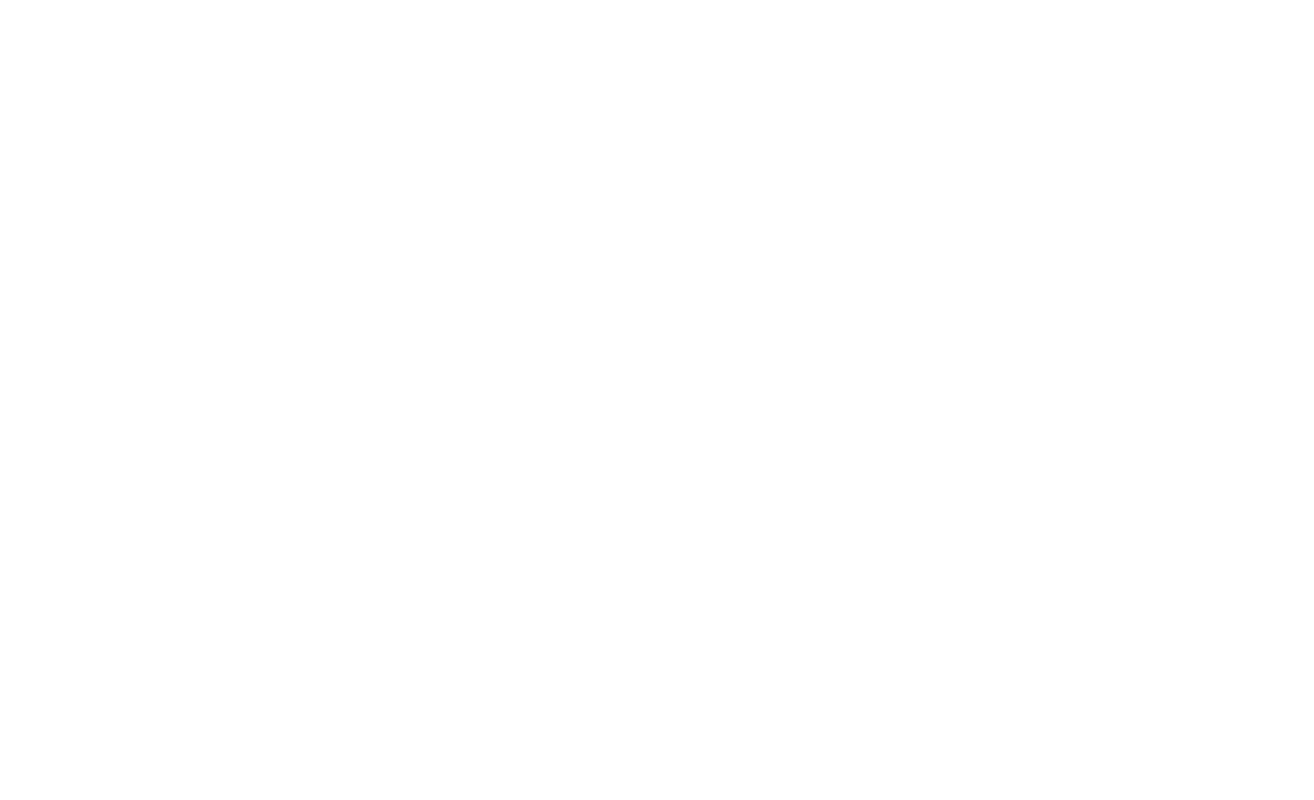
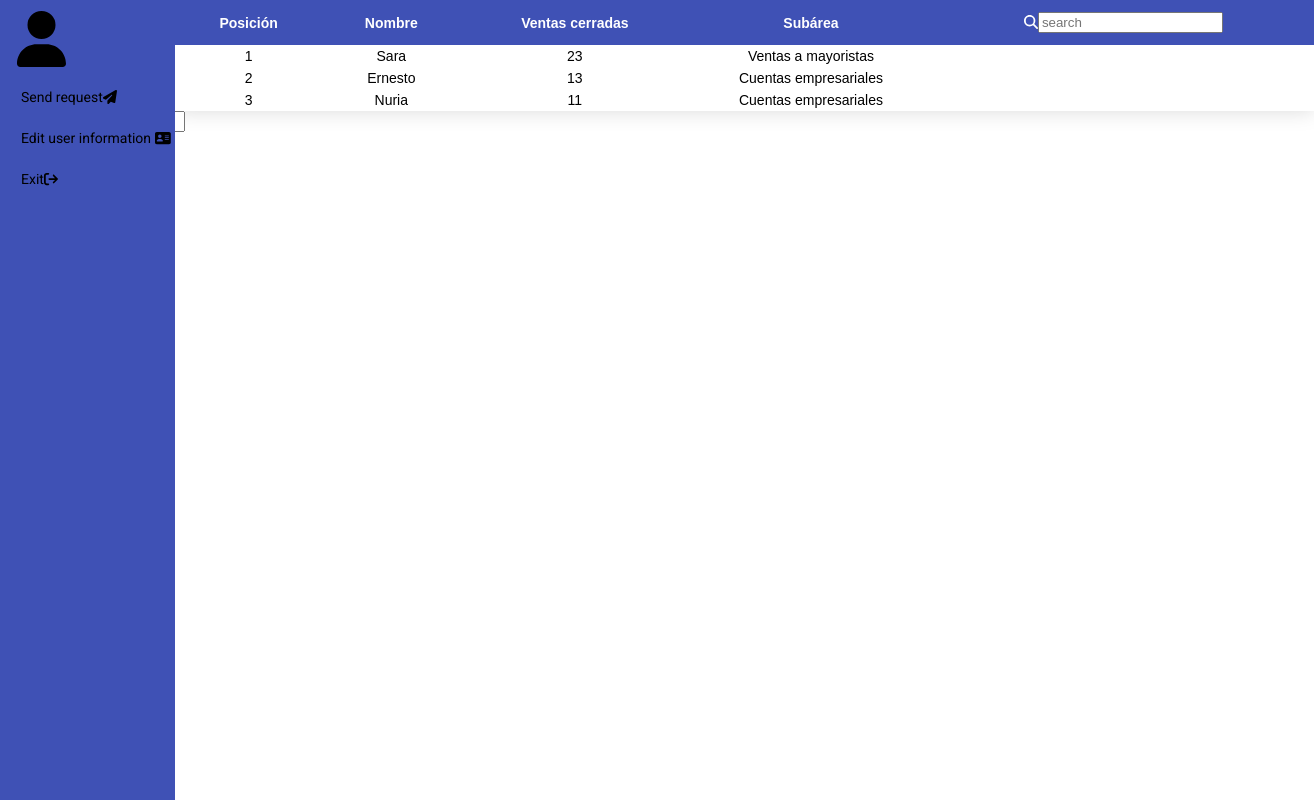
Before and after one commit to DoseiBrayin/TELECO-CRM, an Angular app in the folder front-end/TELECONUNICACIONES/: page /index-admin in a window 1280 px wide. Shown: the whole page, 1314 px wide, since content can reach past the window. Built offline with nearby package versions, Linux system fonts and the light colour scheme.

Commit message:
Feat(Front-end): The view is created to search for customer requests

```diff
--- a/front-end/TELECONUNICACIONES/package.json
+++ b/front-end/TELECONUNICACIONES/package.json
@@ -21,7 +21,10 @@
     "@angular/platform-browser-dynamic": "~13.3.0",
     "@angular/router": "~13.3.0",
     "@fortawesome/fontawesome-free": "^6.2.0",
+    "@popperjs/core": "^2.11.6",
+    "bootstrap": "^5.2.2",
     "font-awesome": "^4.7.0",
+    "jquery": "^3.6.1",
     "rxjs": "~7.5.0",
     "tslib": "^2.3.0",
     "zone.js": "~0.11.4"
--- a/front-end/TELECONUNICACIONES/src/app/app-routing.module.ts
+++ b/front-end/TELECONUNICACIONES/src/app/app-routing.module.ts
@@ -10,7 +10,8 @@
   { path: 'index-usuario', component: IndexUsuarioComponent },
   { path: 'request-usuario', component: RequestUsuarioComponent},
   { path: 'edit-usuario', component: EditUsuarioComponent},
-  { path: 'index-admin', component: IndexAdminComponent}
+  { path: 'index-admin', component: IndexAdminComponent},
+
 ];
 
 @NgModule({
--- a/front-end/TELECONUNICACIONES/src/app/app.component.html
+++ b/front-end/TELECONUNICACIONES/src/app/app.component.html
@@ -1,4 +1,2 @@
-<nav>
 
-</nav>
 <router-outlet></router-outlet>
--- a/front-end/TELECONUNICACIONES/src/app/app.module.ts
+++ b/front-end/TELECONUNICACIONES/src/app/app.module.ts
@@ -8,8 +8,14 @@
 import { IndexUsuarioComponent } from './index-usuario/index-usuario.component';
 import { RequestUsuarioComponent } from './request-usuario/request-usuario.component';
 import { EditUsuarioComponent } from './edit-usuario/edit-usuario.component';
+import {MatTableModule} from '@angular/material/table';
+import {MatPaginatorModule} from '@angular/material/paginator';
+import {MatSelectModule} from '@angular/material/select';
+import {MatDialogModule} from '@angular/material/dialog';
+
 import { IndexAdminComponent } from './index-admin/index-admin.component';
-import {MatTableModule} from '@angular/material/table';
+
+
 
 @NgModule({
   declarations: [
@@ -18,14 +24,28 @@
     IndexUsuarioComponent,
     RequestUsuarioComponent,
     EditUsuarioComponent,
-    IndexAdminComponent
+    IndexAdminComponent,
+
+
+
 
   ],
   imports: [
     BrowserModule,
     AppRoutingModule,
     BrowserAnimationsModule,
-    MatTableModule
+    MatTableModule,
+    MatPaginatorModule,
+    MatSelectModule,MatDialogModule
+  ],
+  exports: [
+    BrowserModule,
+    AppRoutingModule,
+    BrowserAnimationsModule,
+    MatTableModule,
+    MatPaginatorModule,
+    MatSelectModule,
+    MatDialogModule
   ],
   providers: [],
   bootstrap: [AppComponent]
--- a/front-end/TELECONUNICACIONES/src/app/edit-usuario/edit-usuario.component.html
+++ b/front-end/TELECONUNICACIONES/src/app/edit-usuario/edit-usuario.component.html
@@ -10,9 +10,9 @@
         </div>
         <p></p>
         <ul>
-            <li><a href="#home">Send request<i class="fa fa-paper-plane" aria-hidden="true"></i></a></li>
-            <li><a href="#news">Edit user information <i class="fa fa-address-card" aria-hidden="true"></i></a></li>
-            <li class="salir"><a href="#news">Exit<i class="fa fa-sign-out" aria-hidden="true"></i></a></li>
+          <li><a routerLink="/index-usuario">Home <i class="fa fa-home" aria-hidden="true"></i></a></li>
+            <li><a routerLink="/request-usuario">Send request<i class="fa fa-paper-plane" aria-hidden="true"></i></a></li>
+            <li class="salir"><a routerLink="/login">Exit<i class="fa fa-sign-out" aria-hidden="true"></i></a></li>
         </ul>
     </div>
 
--- a/front-end/TELECONUNICACIONES/src/app/index-admin/index-admin.component.html
+++ b/front-end/TELECONUNICACIONES/src/app/index-admin/index-admin.component.html
@@ -1,63 +1,52 @@
-  <!-- Position Column
 <!DOCTYPE html>
 
 <link rel="icon" type="image/x-icon" href="assets/favicon.ico" />
 <html>
 
 <body>
+
     <div class="menu">
         <div class="user">
             <i class="fa fa-user fa-4x" aria-hidden="true"></i>
         </div>
         <p></p>
         <ul>
-            <li><a href="#home">Send request<i class="fa fa-paper-plane" aria-hidden="true"></i></a></li>
-            <li><a href="#news">Edit user information <i class="fa fa-address-card" aria-hidden="true"></i></a></li>
-            <li class="salir"><a href="#news">Exit<i class="fa fa-sign-out" aria-hidden="true"></i></a></li>
+            <li><a routerLink="/request-usuario">Send request<i class="fa fa-paper-plane" aria-hidden="true"></i></a></li>
+            <li><a routerLink="/edit-usuario">Edit user information <i class="fa fa-address-card" aria-hidden="true"></i></a></li>
+            <li class="salir"><a routerLink="/login">Exit<i class="fa fa-sign-out" aria-hidden="true"></i></a></li>
+
 
         </ul>
     </div>
-<div>
+    <table class="content-table">
+        <thead>
+            <tr>
+                <th>Posición</th>
+                <th>Nombre</th>
+                <th>Ventas cerradas</th>
+                <th>Subárea</th>
+                <th><i class="fa fa-search" aria-hidden="true"></i><input type="text" name="introducir_nombre" id="nombre" required="obligatorio" placeholder="search" ></th>
+            </tr>
+        </thead>
+        <tbody>
+            <tr>
+                <td>1</td>
+                <td>Sara</td>
+                <td>23</td>
+                <td>Ventas a mayoristas</td>
+            </tr>
+            <td>2</td>
+            <td>Ernesto</td>
+            <td>13</td>
+            <td>Cuentas empresariales</td>
+            <tr>
+                <td>3</td>
+                <td>Nuria</td>
+                <td>11</td>
+                <td>Cuentas empresariales</td>
+            </tr>
+        </tbody>
+    </table>
 
-    <div class="mat-elevation-z8">
-        <table mat-table [dataSource]="dataSource">
-
-
-          <ng-container matColumnDef="position">
-            <th mat-header-cell *matHeaderCellDef> No. </th>
-            <td mat-cell *matCellDef="let element"> {{element.position}} </td>
-          </ng-container>
-
-
-          <ng-container matColumnDef="name">
-            <th mat-header-cell *matHeaderCellDef> Name </th>
-            <td mat-cell *matCellDef="let element"> {{element.name}} </td>
-          </ng-container>
-
-
-          <ng-container matColumnDef="weight">
-            <th mat-header-cell *matHeaderCellDef> Weight </th>
-            <td mat-cell *matCellDef="let element"> {{element.weight}} </td>
-          </ng-container>
-
-
-          <ng-container matColumnDef="symbol">
-            <th mat-header-cell *matHeaderCellDef> Symbol </th>
-            <td mat-cell *matCellDef="let element"> {{element.symbol}} </td>
-          </ng-container>
-
-          <tr mat-header-row *matHeaderRowDef="displayedColumns"></tr>
-          <tr mat-row *matRowDef="let row; columns: displayedColumns;"></tr>
-        </table>
-
-        <mat-paginator [pageSizeOptions]="[5, 10, 20]"
-                       showFirstLastButtons
-                       aria-label="Select page of periodic elements">
-        </mat-paginator>
-      </div>
-
-
-</div>
+<input placeholder="hola">
 </body>
-
--->
--- a/front-end/TELECONUNICACIONES/src/app/index-admin/index-admin.component.scss
+++ b/front-end/TELECONUNICACIONES/src/app/index-admin/index-admin.component.scss
@@ -1,7 +1,7 @@
 .menu {
 
 
-    background-color: #3F51B5;
+    background-color:#3F51B5;
     height: 100%; /* Full height */
     position: fixed; /* Make it stick, even on scroll */
     overflow: auto; /* Enable scrolling if the sidenav has too much content */
@@ -37,6 +37,42 @@
     padding-top: 9px;
     padding-left: 15px;
 }
-table {
-    width: 100%;
-  }
+
+
+
+
+.content-table {
+    text-align: center;
+    margin-left: 175px;
+    border-collapse: collapse;
+    font-size: 1em;
+    font-family: sans-serif;
+    width: 89%;
+    box-shadow: 0 0 20px rgba(0, 0, 0, 0.15);
+}
+
+
+.content-table thead tr {
+    background-color: #3F51B5;
+    color: #ffffff;
+    text-align: middle;
+    border-color: #000;
+}
+
+
+.content-table th,
+.styled-table td {
+    padding: 12px 15px;
+}
+
+.tbody tr {
+    border-bottom: 1px solid #000;
+}
+
+.styled-table tbody tr:nth-of-type(even) {
+    background-color: #f3f3f3;
+}
+
+.styled-table tbody tr:last-of-type {
+    border-bottom: 2px solid #009879;
+}
--- a/front-end/TELECONUNICACIONES/src/app/index-admin/index-admin.component.ts
+++ b/front-end/TELECONUNICACIONES/src/app/index-admin/index-admin.component.ts
@@ -1,54 +1,15 @@
-import {AfterViewInit, Component, ViewChild} from '@angular/core';
-import {MatPaginator} from '@angular/material/paginator';
-import {MatTableDataSource} from '@angular/material/table';
-
-export interface PeriodicElement {
-  name: string;
-  position: number;
-  weight: number;
-  symbol: string;
-}
-
-const ELEMENT_DATA: PeriodicElement[] = [
-  {position: 1, name: 'Hydrogen', weight: 1.0079, symbol: 'H'},
-  {position: 2, name: 'Helium', weight: 4.0026, symbol: 'He'},
-  {position: 3, name: 'Lithium', weight: 6.941, symbol: 'Li'},
-  {position: 4, name: 'Beryllium', weight: 9.0122, symbol: 'Be'},
-  {position: 5, name: 'Boron', weight: 10.811, symbol: 'B'},
-  {position: 6, name: 'Carbon', weight: 12.0107, symbol: 'C'},
-  {position: 7, name: 'Nitrogen', weight: 14.0067, symbol: 'N'},
-  {position: 8, name: 'Oxygen', weight: 15.9994, symbol: 'O'},
-  {position: 9, name: 'Fluorine', weight: 18.9984, symbol: 'F'},
-  {position: 10, name: 'Neon', weight: 20.1797, symbol: 'Ne'},
-  {position: 11, name: 'Sodium', weight: 22.9897, symbol: 'Na'},
-  {position: 12, name: 'Magnesium', weight: 24.305, symbol: 'Mg'},
-  {position: 13, name: 'Aluminum', weight: 26.9815, symbol: 'Al'},
-  {position: 14, name: 'Silicon', weight: 28.0855, symbol: 'Si'},
-  {position: 15, name: 'Phosphorus', weight: 30.9738, symbol: 'P'},
-  {position: 16, name: 'Sulfur', weight: 32.065, symbol: 'S'},
-  {position: 17, name: 'Chlorine', weight: 35.453, symbol: 'Cl'},
-  {position: 18, name: 'Argon', weight: 39.948, symbol: 'Ar'},
-  {position: 19, name: 'Potassium', weight: 39.0983, symbol: 'K'},
-  {position: 20, name: 'Calcium', weight: 40.078, symbol: 'Ca'},
-];
+import { Component, OnInit } from '@angular/core';
 
 @Component({
   selector: 'app-index-admin',
   templateUrl: './index-admin.component.html',
   styleUrls: ['./index-admin.component.scss']
 })
-export class IndexAdminComponent implements  AfterViewInit {
-  displayedColumns: string[] = ['position', 'name', 'weight', 'symbol'];
-  dataSource = new MatTableDataSource<PeriodicElement>(ELEMENT_DATA);
+export class IndexAdminComponent implements OnInit {
 
-  @ViewChild(MatPaginator)
-  paginator!: MatPaginator;
-
-  ngAfterViewInit() {
-    this.dataSource.paginator = this.paginator;
-  }
   constructor() { }
 
-
+  ngOnInit(): void {
+  }
 
 }
--- a/front-end/TELECONUNICACIONES/src/app/index-usuario/index-usuario.component.html
+++ b/front-end/TELECONUNICACIONES/src/app/index-usuario/index-usuario.component.html
@@ -11,9 +11,9 @@
         </div>
         <p></p>
         <ul>
-            <li><a href="#home">Send request<i class="fa fa-paper-plane" aria-hidden="true"></i></a></li>
-            <li><a href="#news">Edit user information <i class="fa fa-address-card" aria-hidden="true"></i></a></li>
-            <li class="salir"><a href="#news">Exit<i class="fa fa-sign-out" aria-hidden="true"></i></a></li>
+            <li><a routerLink="/request-usuario">Send request<i class="fa fa-paper-plane" aria-hidden="true"></i></a></li>
+            <li><a routerLink="/edit-usuario">Edit user information <i class="fa fa-address-card" aria-hidden="true"></i></a></li>
+            <li class="salir"><a routerLink="/login">Exit<i class="fa fa-sign-out" aria-hidden="true"></i></a></li>
 
 
         </ul>
--- a/front-end/TELECONUNICACIONES/src/app/request-usuario/request-usuario.component.html
+++ b/front-end/TELECONUNICACIONES/src/app/request-usuario/request-usuario.component.html
@@ -10,9 +10,9 @@
         </div>
         <p></p>
         <ul>
-            <li><a href="#home">Send request<i class="fa fa-paper-plane" aria-hidden="true"></i></a></li>
-            <li><a href="#news">Edit user information <i class="fa fa-address-card" aria-hidden="true"></i></a></li>
-            <li class="salir"><a href="#news">Exit<i class="fa fa-sign-out" aria-hidden="true"></i></a></li>
+            <li><a routerLink="/index-usuario">Home<i class="fa fa-home" aria-hidden="true"></i></a></li>
+            <li><a routerLink="/edit-usuario">Edit user information <i class="fa fa-address-card" aria-hidden="true"></i></a></li>
+            <li class="salir"><a routerLink="/login">Exit<i class="fa fa-sign-out" aria-hidden="true"></i></a></li>
         </ul>
     </div>
 
```
Also changed, not shown: 1 other file (tests, documents, lock files or other folders).
